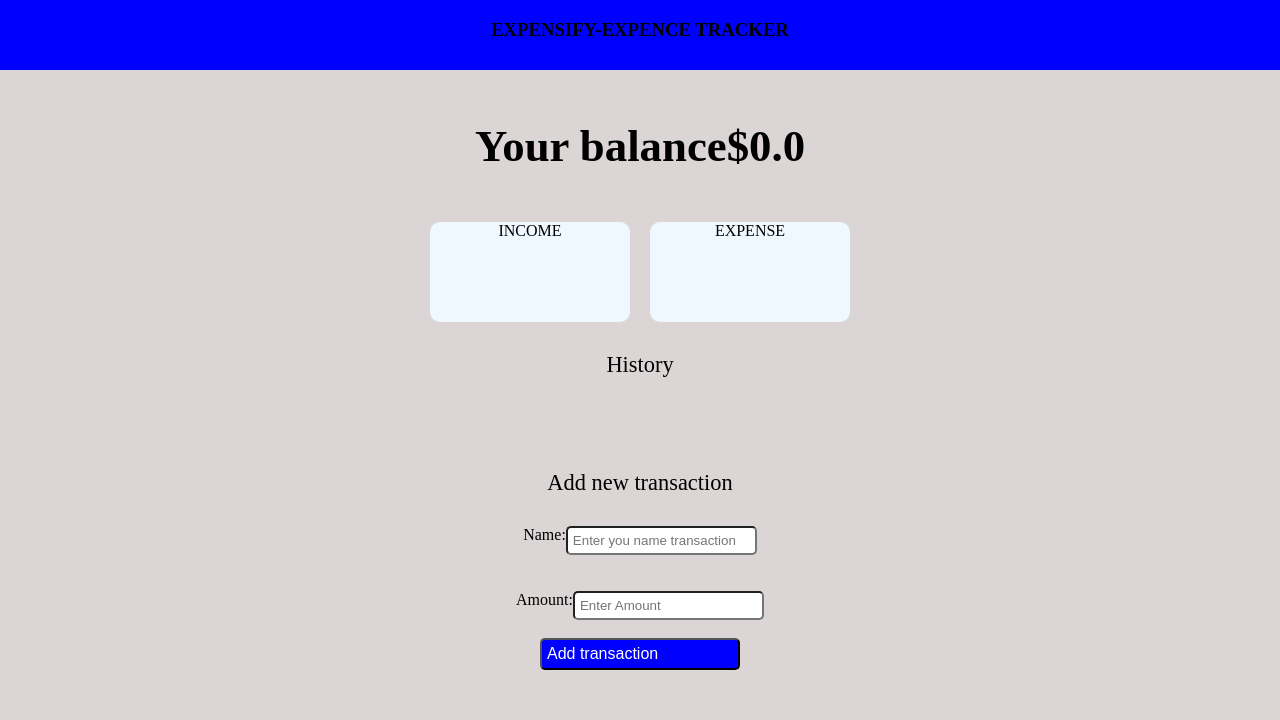
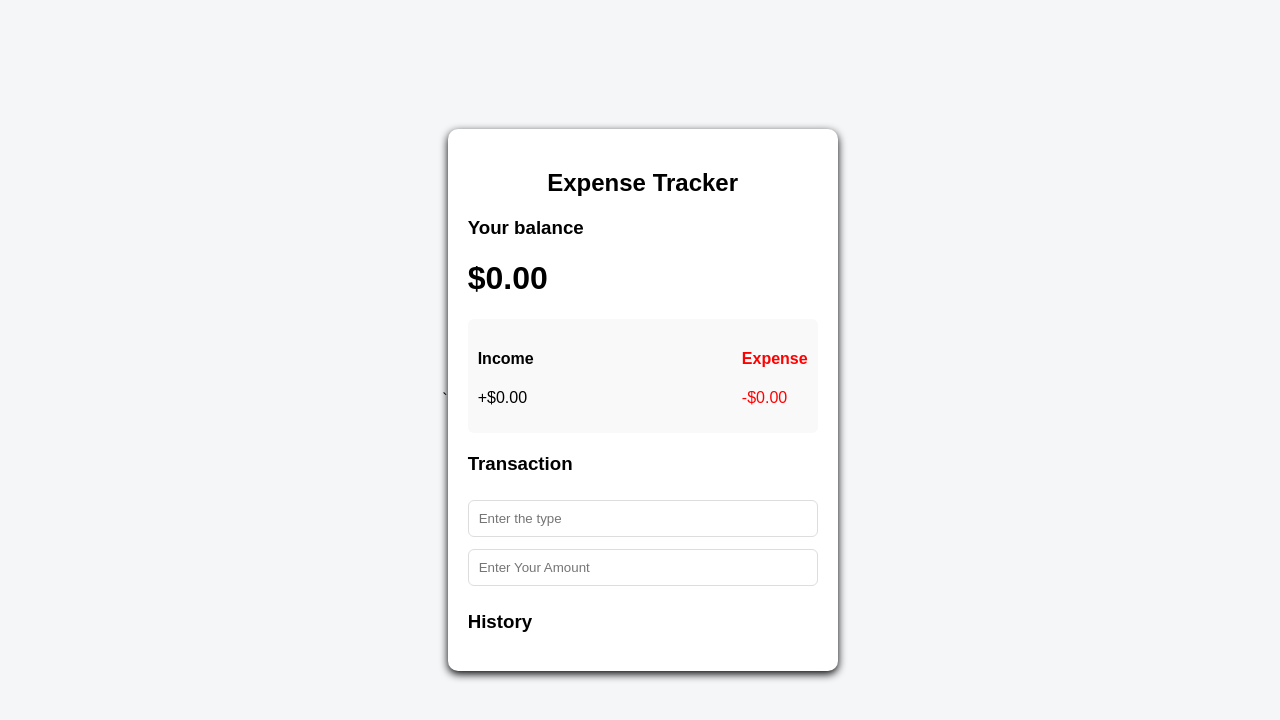
Before and after one commit to saqlainhassan1204-star/Expence--Tracker, a plain HTML site: page index.html in a window 1280 px wide. Drawn offline with Linux system fonts and the light colour scheme.

Commit message:
Code upated

```diff
--- a/index.html
+++ b/index.html
@@ -3,55 +3,55 @@
 <head>
     <meta charset="UTF-8">
     <meta name="viewport" content="width=device-width, initial-scale=1.0">
-    <title>EXPENSE TRACKER</title>
+    <title>Expence Tracker</title>`
 <link rel="stylesheet" href="style.css">
-
 </head>
 <body>
+    <div class="container">
+        <h2>Expense Tracker</h2>
 
-<div class="container">
-
-    <div class="nav"> <h3>EXPENSIFY-EXPENCE TRACKER</h3></div>
-</div>
+        <div id="balance">
+            <h3>Your balance</h3>
+            <h1 id="balance-amount">$0.00
 
 
-<div class="balance">
-    <h1 >Your balance</h1>
-    <h1 id="balance">$0.0</h1>
-</div>
 
-<div class="output">
-    <div id="Income">INCOME</div>
-<div id="Expense">EXPENSE</div>
-</div>
-
-<!-- history -->
- <div id="heading1">History</div>
-
- <div id="tasklist">
+            </h1>
+        </div>
 
 
-    <ul></ul>
- </div>
+        <div class="income-Expense">
+
+            <div >
+                <h4>Income</h4>
+                <p id="income" class="class plus ">+$0.00</p>
+            </div>
+
+            <div id="Expense " class="money minus"><h4>Expense</h4>
+-$0.00</div>
+
+        </div>
+
+        <h3>Transaction</h3>
+
+<form id="form">
+
+    <input type="text" id="text" placeholder="Enter the type ">
+    <input type="number" id="amount" placeholder="Enter Your Amount">
+
+</form>
 
 
- <div id="transaction">Add new transaction</div>
+<h3>History</h3
+<ul id="list" class="list">
 
- <div id="input">
-    Name:<Br>
-
-    <input id="text" type="text" placeholder="Enter you name transaction">
+</ul>
 
 
- </div>
- <br>
- <br>
+    </div>
 
-    <div id="input"> Amount:
-    <input id="amount" type="number" placeholder="Enter Amount"></div>
-    <br>
+<script src="script.js"></script>
 
-    <button id="btn" onclick="GetData()">Add transaction</button>
-    <script src="script.js"></script>
+
 </body>
 </html>
--- a/script.js
+++ b/script.js
@@ -1,44 +1,9 @@
-let tastlist=[];
-let elementlist=document.getElementById("tasklist");
+let balance=document.getElementById("balance");
+let Income=document.getElementById("Income");
+let Expence=document.getElementById("Expense");
 
-let name=document.getElementById("name");
-let amount=document.getElementById("amount");
+let History=document.getElementById("History");
 
 
-let income=document.getElementById("Income");
-let expence=document.getElementById("Expense");
-
-let btn =document.getElementById("btn");
-let list=document.getElementById("list");
-const balance=[];
-
-
-
-function GetData(){
-    let name=document.getElementById("name").value;
-    console.log(name);
-    let amount=document.getElementById("amount").value;
-console.log(amount);
-}
-if(name=salary || amount>=3000){
-
-    DisplayPrice(amount);
-
-}
-
-
- function DisplayPrice(amount){
-balance.push(value);
-  RenderTask();
-
- }
-
-
-function RenderTask(){
-    balance.innerHTML="";
-    balance.foreach(item=>{
-        let l1=document.createElement("li");
-        l1.innerHTML=value;
-
-    });
-}
+let text=document.getElementById("text");
+let amount=document.getElementById("amount");
--- a/style.css
+++ b/style.css
@@ -1,118 +1,88 @@
 body{
-    padding: 0;
+    font-family: Arial, Helvetica, sans-serif;
+    background-color: #f4f6f8;
+    display: flex;
+    justify-content: center;
+    align-items: center;
+    height: 100vh;
     margin: 0;
-    box-sizing: border-box;
-    background-color: rgb(220, 213, 213);
 }
 
-.nav{
-    display: flex;
-    height: 70px;
-    width: 100%;
-    background-color: blue;
-    justify-content: center;
-}
-.balance{
-    display: flex;
-    justify-content: center;
-    margin-top: 20px;
-    font-weight: 400px;
-    font-size: 1.4rem;
-}
-.output{
-    display: flex;
+.container{
+    width: 350px;
+    background-color: #fff;
 
-
-    justify-content: center;
-    gap: 20px;
-    margin-top: 20px;
+padding: 20px;
+border-radius: 10px;
+box-shadow: 0 3px 8px rgba(0,0,0, 2);
 
 
 }
-#balance{
-    display: flex;
-    justify-content: center;
+h2{
+    text-align: center;
+    margin-bottom: 20px;
 }
 
-#Income{
-    height: 100px;
-    width: 200px;
-    background-color: aliceblue;
+
+.income-Expense{
     display: flex;
-    justify-content: center;
-    justify-items: center;
-    border-radius: 10px;
-}
-#Expense{
-    height: 100px;
-    width: 200px;
-    background-color: aliceblue;
-    display: flex;
-    border-radius: 10px;
+    justify-content: space-between;
+    margin:20px 0;
+    padding: 10px;
 
-    justify-content: center;
-    justify-items: center;
-}
-#heading1{
-    display: flex;
-    justify-self: center;
-    font-size: 1.2rem;
-}
+    background-color: #f9f9f9;
 
-ul{
-    display: flex;
-    flex-direction: column;
-    background-color: aliceblue;
-    gap: 10px;
+    border-radius: 6px;
 
-}
-li{
-    list-style: none;
-    background-color: aliceblue;
-    padding: 10px;
-    border-radius: 5px;
-}
-#heading1{
-    display: flex;
-    justify-content: center;
-    padding: 30px;
-    font-weight: 500;
-    font-size: 1.4rem;
-}
-#transaction{
-    display: flex;
-    justify-content: center;
-    padding: 30px;
-    font-weight: 500;
-    font-size: 1.4rem;
-}
-#input{
-    display: flex;
-    justify-content: center;
-}
-#text{
-    padding: 5px;
-    border-radius: 5px;
 
 }
 
-#amount{
-    padding: 5px;
-    border-radius: 5px;
+.money.plus{
+    color: green;
+}
+
+.money.minus{
+    color: red;
+}
+
+form{
+    display: flex;
+    flex-direction: column;
 
 }
-#btn{
+
+form input,form button {
+    padding: 10px;
+
+    margin: 6px 0;
+
+    border-radius: 6px;
+
+    border: 1px solid #ddd;
+}
+
+form button{
+    background-color: #1a73e8;
+    color: #fff;
+    border: none;
+    cursor: pointer;
+}
+.list li.plus {
     display: flex;
-    justify-self: center;
-    background-color: blue;
-    padding: 5px;
-    border-radius: 5px;
-    color:white;
-    padding-top: 0.5rrem;
-    cursor:pointer;
-    width: 200px;
-    font-size: medium;
+    justify-content: space-between;
+
+    padding: 8px;
+    background: #fafafa;
+    border-left: 5px  solid ;
+    margin: 8px 0;
+    border-radius: 4px;
 }
-Add transaction{
-    justify-content: center;
+
+
+.list li.plus {
+    border-color: green;
+
 }
+.list li.minus{
+    border-color: red;
+}
```
